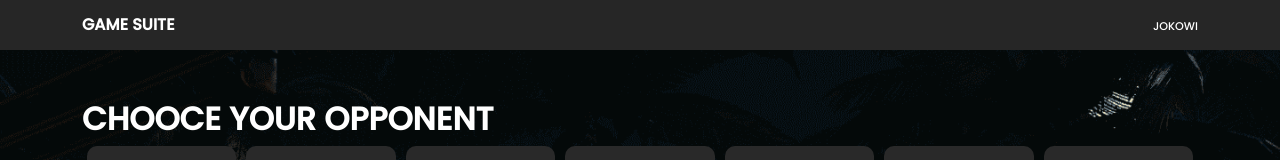
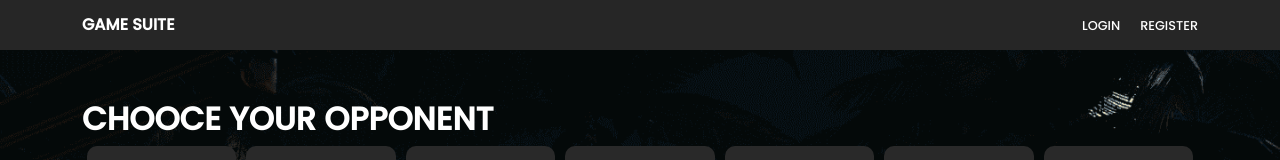
Before and after one commit to ahmadnzr/reactjs-game-suite, a React (Create React App) app: page / in a window 1280 px wide. Shown: the top 160 px of the page. Built offline with nearby package versions, Linux system fonts and the light colour scheme.

Commit message:
feat: login page

```diff
--- a/src/App.jsx
+++ b/src/App.jsx
@@ -1,3 +1,4 @@
+import { useState } from "react";
 import { Route, Routes } from "react-router";
 import "./app.css";
 import Home from "./pages/home/Home";
@@ -5,10 +6,12 @@ import Login from "./pages/login/Login";
 import Register from "./pages/login/Register";
 
 function App() {
+  const [user, setUser] = useState([]);
+
   return (
     <div className="app">
       <Routes>
-        <Route path="/" element={<Home />} />
+        <Route path="/" element={<Home user={user} />} />
         <Route path="/login" element={<Login />} />
         <Route path="/register" element={<Register />} />
       </Routes>
--- a/src/layouts/navbar/Navbar.jsx
+++ b/src/layouts/navbar/Navbar.jsx
@@ -1,9 +1,10 @@
 import { useState } from "react";
 import { Container } from "react-bootstrap";
+import { Link } from "react-router-dom";
 import LoginUser from "../../components/loginUser/LoginUser";
 import "./navbar.css";
 
-const Navbar = () => {
+const Navbar = ({ user }) => {
   const [box, setBox] = useState(false);
 
   return (
@@ -16,8 +17,17 @@ const Navbar = () => {
           >
             <h3 className="navbar-title">game suite</h3>
             <div className="navbar-user">
-              <span onClick={() => setBox(!box)}>Jokowi</span>
-              {box && <LoginUser />}
+              {user.length < 1 ? (
+                <>
+                  <Link to="/login">Login</Link>
+                  <Link to="/register">Register</Link>
+                </>
+              ) : (
+                <>
+                  <span onClick={() => setBox(!box)}>Jokowi</span>
+                  {box && <LoginUser />}
+                </>
+              )}
             </div>
           </div>
         </div>
--- a/src/layouts/navbar/navbar.css
+++ b/src/layouts/navbar/navbar.css
@@ -19,10 +19,17 @@
 .navbar-user {
   position: relative;
 }
-.navbar-user span {
-  font-size: 0.7rem;
+.navbar-user > * {
+  font-size: 0.8rem;
   text-transform: uppercase;
   font-weight: 500;
   margin: 0;
   cursor: pointer;
+  margin-left: 20px;
+  text-decoration: inherit;
+  color: inherit;
 }
+
+.navbar-user > *:hover {
+  color: #ffb548;
+}
--- a/src/pages/home/Home.jsx
+++ b/src/pages/home/Home.jsx
@@ -7,7 +7,7 @@ import levels from "../../data/level.json";
 import opponents from "../../data/opponents.json";
 import { useState } from "react";
 
-const Home = () => {
+const Home = ({ user }) => {
   const [selectedOpponent, setSelectedOpponent] = useState(opponents);
 
   const changeOpponent = (level) => {
@@ -16,7 +16,7 @@ const Home = () => {
 
   return (
     <>
-      <Navbar />
+      <Navbar user={user} />
       <div className="container dashboard">
         <h1>chooce your opponent</h1>
         <div className="container">
@@ -25,6 +25,7 @@ const Home = () => {
               <div
                 className="col-md level-list d-flex align-items-center justify-content-center"
                 onClick={() => changeOpponent(level.name)}
+                key={level.id}
               >
                 {level.name}
               </div>
--- a/src/pages/login/Login.jsx
+++ b/src/pages/login/Login.jsx
@@ -1,19 +1,47 @@
 import "./login.css";
-import React from "react";
+import React, { useEffect, useState } from "react";
 import { Button, Form } from "react-bootstrap";
 
 const Login = () => {
+  const [username, setUsername] = useState("");
+  const [password, setPassword] = useState("");
+  const [error, setError] = useState([]);
+
+  const err = [];
+
+  const handleSubmit = (e) =>{
+    e.preventDefault()
+
+    if(username.length < 6 || username.length > 20){
+      err.push("username < 6 or > 20")
+    }else if(username.split('')){
+
+    }
+  }
   return (
     <div className="login d-flex align-items-center justify-content-center">
       <div className="form-card d-flex flex-column align-items-center justify-content-around">
         <h2>LOGIN</h2>
-        <Form className="d-flex flex-column justify-content-center">
+        <ul>
+          {error.map((err) => (
+            <li>{err}</li>
+          ))}
+        </ul>
+        <Form className="d-flex flex-column justify-content-center" onSubmit={handleSubmit}>
           <Form.Group className="mb-3" controlId="formBasicEmail">
-            <Form.Control type="email" placeholder="Input your username" />
+            <Form.Control
+              type="email"
+              placeholder="Input your username"
+              onChange={(e) => setUsername(e.target.value)}
+            />
           </Form.Group>
 
           <Form.Group className="mb-3" controlId="formBasicPassword">
-            <Form.Control type="password" placeholder="Input your password" />
+            <Form.Control
+              type="password"
+              placeholder="Input your password"
+              onChange={(e) => setPassword(e.target.value)}
+            />
           </Form.Group>
 
           <Button variant="primary" type="submit">
--- a/src/pages/login/login.css
+++ b/src/pages/login/login.css
@@ -33,3 +33,8 @@
 .form-card button:hover {
   background-color: #faa82c;
 }
+
+.form-card ul{
+  align-self: flex-start;
+  color: red;
+}
```
